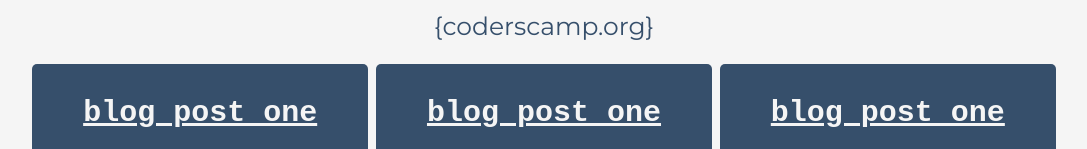
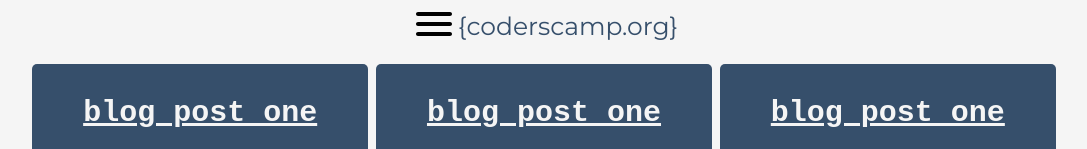
Before and after one commit to hiren626/coderscamp.github.io, a plain HTML site: page index.html in a window 1280 px wide. Shown: the top 149 px of the page, without its empty margins (96-1183 px from the left). Drawn offline with Linux system fonts and the light colour scheme; a script that the page names is missing.

Commit message:
Update index.html

```diff
--- a/index.html
+++ b/index.html
@@ -36,10 +36,13 @@
 
 <!--    navbar  -->
     <nav class="navbar">
+        <div class="icon_menu"><svg xmlns="http://www.w3.org/2000/svg" viewBox="0 0 24 24" fill="black" width="48px" height="48px"><path d="M0 0h24v24H0V0z" fill="none"/><path d="M4 18h16c.55 0 1-.45 1-1s-.45-1-1-1H4c-.55 0-1 .45-1 1s.45 1 1 1zm0-5h16c.55 0 1-.45 1-1s-.45-1-1-1H4c-.55 0-1 .45-1 1s.45 1 1 1zM3 7c0 .55.45 1 1 1h16c.55 0 1-.45 1-1s-.45-1-1-1H4c-.55 0-1 .45-1 1z"/></svg></div>
         <div class="logo_menu">
             <span class="logo"><a href="#">{coderscamp.org}</a></span>
         </div>
     </nav>
+
+
 
 <!--    main part   -->
     <main class="main">
```
